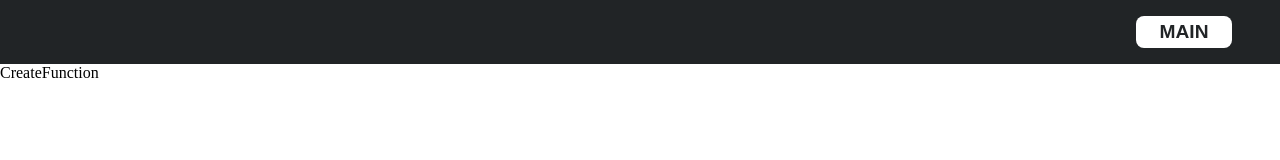
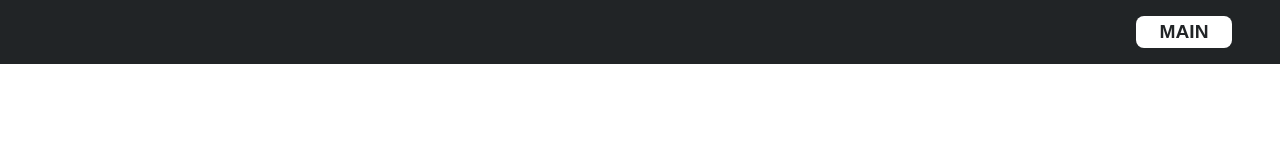
Before and after one commit to jun2212/API-Factory-Frontend, a React (Create React App) app: page /CreateFunction in a window 1280 px wide. Shown: the top 160 px of the page. Built offline with nearby package versions, Linux system fonts and the light colour scheme.

Commit message:
feat: 메인페이지 래이아웃 구현

```diff
--- a/src/components/CodeEditor/CodeEditor.js
+++ b/src/components/CodeEditor/CodeEditor.js
@@ -0,0 +1,19 @@
+import React from "react";
+import styled from "styled-components";
+
+import { COLOR } from "../../config/constants";
+
+function CodeEditor() {
+  return <EditorWrapper></EditorWrapper>;
+}
+
+const EditorWrapper = styled.div`
+  display: flex;
+  flex-direction: column;
+  align-items: center;
+  width: 50vw;
+  margin: 0 15rem;
+  background-color: ${COLOR.GRAY};
+`;
+
+export { CodeEditor };
--- a/src/pages/CreateFunction/CreateFunction.js
+++ b/src/pages/CreateFunction/CreateFunction.js
@@ -1,7 +1,21 @@
 import React from "react";
+import styled from "styled-components";
+
+import { CodeEditor } from "../../components/CodeEditor/CodeEditor";
 
 function CreateFunction() {
-  return <div>CreateFunction</div>;
+  return (
+    <ContentsWrapper>
+      <CodeEditor />
+    </ContentsWrapper>
+  );
 }
 
+const ContentsWrapper = styled.div`
+  display: flex;
+  justify-content: center;
+  align-items: center;
+  min-height: 90vh;
+`;
+
 export { CreateFunction };
```
